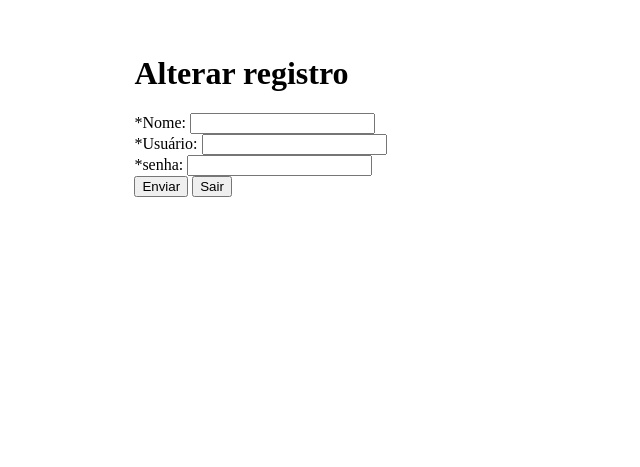
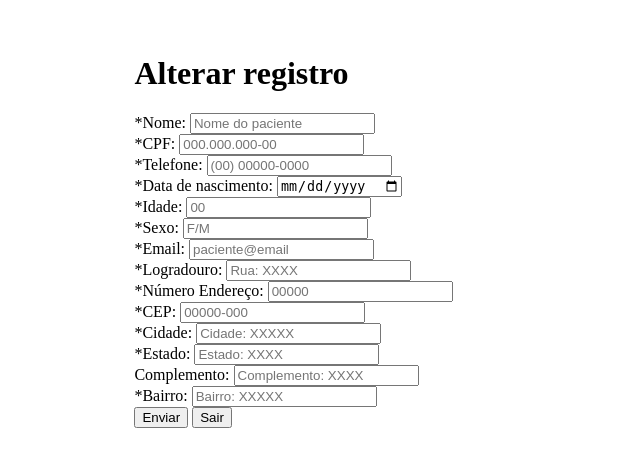
Before and after one commit to antonio-ramalho/Med-Connect-2, a PHP site: page /pacientes/home/alterar.html in a window 1280 px wide. Shown: the top 467 px of the page, without its empty margins (0-640 px from the left). Run offline with PHP 8.4, Linux system fonts and the light colour scheme.

Commit message:
parte lucas
parte lucas

```diff
--- a/recepcionista/pacientes/home/alterar.html
+++ b/recepcionista/pacientes/home/alterar.html
@@ -11,16 +11,60 @@
       <form action="">
         <div>
           <label for="nome">*Nome:</label>
-          <input type="text" id="nome" name="nome" />
-          <input type="hidden" id="id" />
+          <input type="text" id="nome" name="nome" placeholder="Nome do paciente" />
+          <input type="hidden" id="id_paciente" />
         </div>
         <div>
-          <label for="usuario">*Usuário:</label>
-          <input type="text" id="usuario" name="usuario" />
+          <label for="cpf">*CPF:</label>
+          <input type="number" id="cpf" name="cpf" placeholder="000.000.000-00"/>
         </div>
         <div>
-          <label for="senha">*senha:</label>
-          <input type="text" id="senha" name="senha" />
+          <label for="telefone">*Telefone:</label>
+          <input type="tel" id="telefone" name="telefone" placeholder="(00) 00000-0000"/>
+        </div>
+        <div>
+          <label for="data_nasc">*Data de nascimento:</label>
+          <input type="date" id="data_nasc" name="data_nasc" placeholder="00/00/0000"/>
+        </div>
+        <div>
+          <label for="idade">*Idade:</label>
+          <input type="number" id="idade" name="idade" placeholder="00"/>
+        </div>
+        <div>
+          <label for="sexo">*Sexo:</label>
+          <input type="text" id="sexo" name="sexo" placeholder="F/M"/>
+        </div>
+        <div>
+          <label for="email">*Email:</label>
+          <input type="text" id="email" name="email" placeholder="paciente@email"/>
+        </div>
+        <div>
+          <label for="logradouro">*Logradouro:</label>
+          <input type="text" id="logradouro" name="logradouro" placeholder="Rua: XXXX "/>
+        </div>
+        <div>
+          <label for="numero_ende">*Número Endereço:</label>
+          <input type="number" id="numero_ende" name="numero_ende" placeholder="00000"/>
+        </div>
+        <div>
+          <label for="cep">*CEP:</label>
+          <input type="number" id="cep" name="cep" placeholder="00000-000"/>
+        </div>
+        <div>
+          <label for="cidade">*Cidade:</label>
+          <input type="text" id="cidade" name="cidade" placeholder="Cidade: XXXXX "/>
+        </div>
+        <div>
+          <label for="estado">*Estado:</label>
+          <input type="text" id="estado" name="estado" placeholder="Estado: XXXX "/>
+        </div>
+        <div>
+          <label for="complemento">Complemento:</label>
+          <input type="text" id="complemento" name="complemento" placeholder="Complemento: XXXX "/>
+        </div>
+        <div>
+          <label for="bairro">*Bairro:</label>
+          <input type="text" id="bairro" name="bairro" placeholder="Bairro: XXXXX "/>
         </div>
       </form>
       <button id="enviar" type="button">Enviar</button>
--- a/recepcionista/pacientes/js/alterar.js
+++ b/recepcionista/pacientes/js/alterar.js
@@ -22,9 +22,19 @@ async function fase1(id) {
     const reg = resposta.data[0];
 
     document.getElementById("nome").value = reg.nome;
-    document.getElementById("usuario").value = reg.usuario;
-    document.getElementById("senha").value = reg.senha;
-    document.getElementById("id").value = id;
+    document.getElementById("cpf").value = reg.cpf;
+    document.getElementById("telefone").value = reg.telefone;
+    document.getElementById("data_nasc").value = data_nasc;
+    document.getElementById("idade").value = idade;
+    document.getElementById("sexo").value = sexo;
+    document.getElementById("email").value = email;
+    document.getElementById("logradouro").value = logradouro;
+    document.getElementById("numero_ende").value = numero_ende;
+    document.getElementById("cep").value = cep;
+    document.getElementById("cidade").value = cidade;
+    document.getElementById("estado").value = estado;
+    document.getElementById("complemento").value = complemento;
+    document.getElementById("bairro").value = bairro;
   } else {
     alert("Erro " + resposta.mensagem);
   }
@@ -36,16 +46,38 @@ document.getElementById("enviar").addEventListener("click", function () {
 
 async function fase2() {
   var nome = document.getElementById("nome").value;
-  var usuario = document.getElementById("usuario").value;
-  var senha = document.getElementById("senha").value;
-  var id = document.getElementById("id").value;
+  var cpf = document.getElementById("cpf").value;
+  var telefone = document.getElementById("telefone").value;
+  var data_nasc = document.getElementById("data_nasc").value;
+  var idade = document.getElementById("idade").value;
+  var sexo = document.getElementById("sexo").value;
+  var email = document.getElementById("email").value;
+  var logradouro = document.getElementById("logradouro").value;
+  var numero_ende = document.getElementById("numero_ende").value;
+  var cep = document.getElementById("cep").value;
+  var cidade = document.getElementById("cidade").value;
+  var estado = document.getElementById("estado").value;
+  var complemento = document.getElementById("complemento").value;
+  var bairro = document.getElementById("bairro").value;
 
-  if (nome.length > 0 && usuario.length > 0 && senha.length > 0) {
+
+  if (nome.length > 0 && cpf.length > 0 && telefone.length > 0 && data_nasc.length > 0 && idade.length > 0 && sexo.length > 0 && email.length > 0 && logradouro.length > 0 && numero_ende.length > 0 && cep.length > 0 && cidade.length > 0 && estado.length > 0 && bairro.length > 0) {
     const fd = new FormData();
 
     fd.append("nome", nome);
-    fd.append("usuario", usuario);
-    fd.append("senha", senha);
+    fd.append("cpf", cpf);
+    fd.append("telefone", telefone);
+    fd.append("data_nasc", data_nasc);
+    fd.append("idade", idade);
+    fd.append("sexo", sexo);
+    fd.append("email", email);
+    fd.append("logradouro", logradouro);
+    fd.append("numero_ende", numero_ende);
+    fd.append("cep", cep);
+    fd.append("cidade", cidade);
+    fd.append("estado", estado);
+    fd.append("complemento", complemento);
+    fd.append("bairro", bairro);
 
     const retorno = await fetch("../php/alterar.php?id=" + id, {
       method: "POST",
```
Also changed, not shown: recepcionista/pacientes/home/novo.html (+50 -5 lines), recepcionista/pacientes/js/index.js (+28 -6 lines), recepcionista/pacientes/js/novo.js (+27 -5 lines), recepcionista/pacientes/php/alterar.php (+17 -6 lines), recepcionista/pacientes/php/excluir.php (+4 -4 lines), recepcionista/pacientes/php/get.php (+5 -5 lines), recepcionista/pacientes/php/novo.php (+15 -4 lines).
